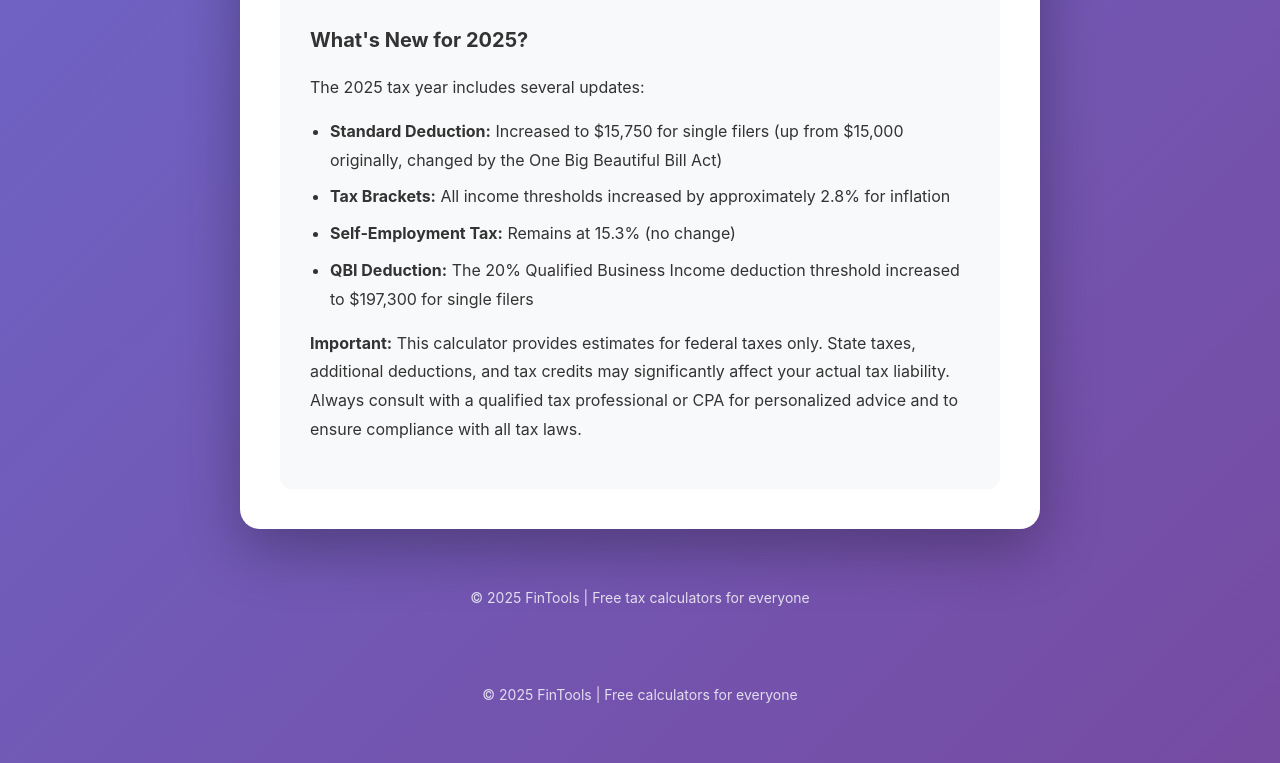
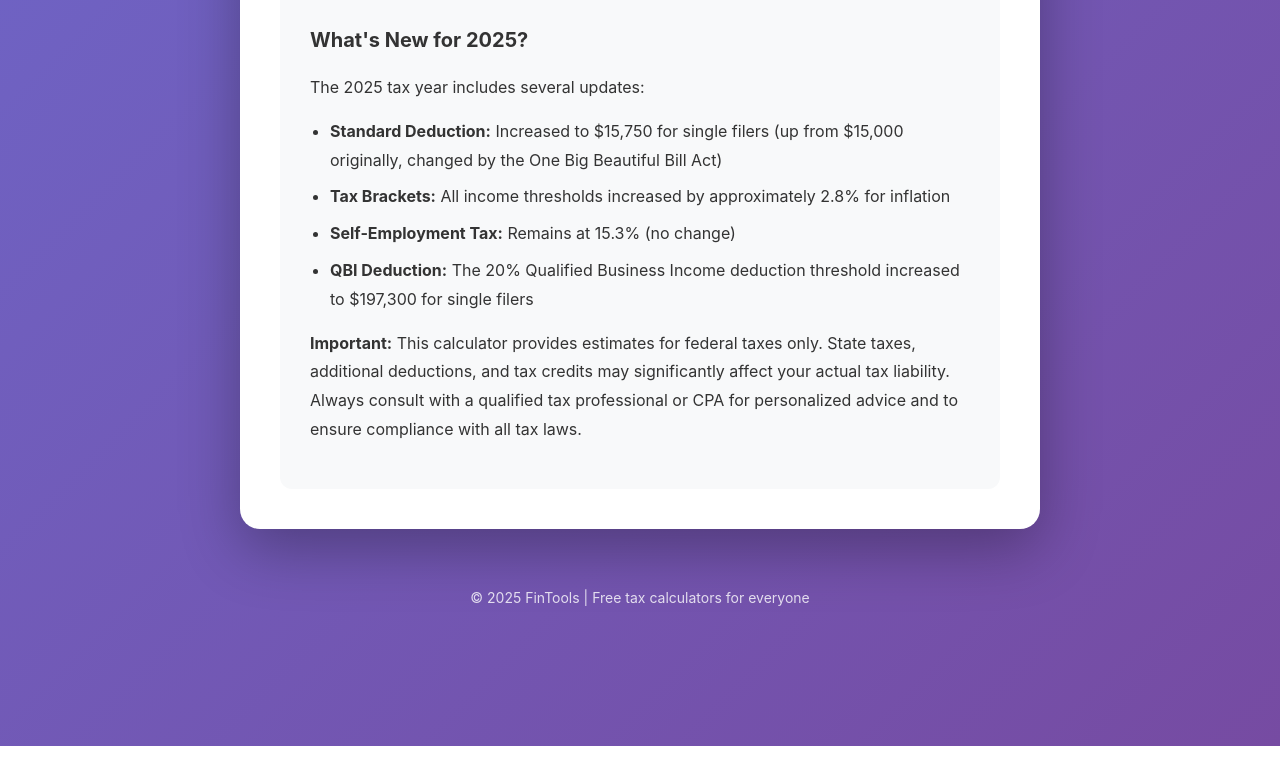
Before and after one commit to OperatorSigmaM/freelance-tax-calculator, an Eleventy site: page src/index.njk in a window 1280 px wide. Shown: the part 2444-3207 px from the top of the page. Built offline with nearby package versions, Linux system fonts and the light colour scheme; Eleventy itself is replaced by a stand-in of ours; files that its build step writes are made by us from their sources.

```diff
--- a/src/_includes/base.njk
+++ b/src/_includes/base.njk
@@ -157,7 +157,7 @@
 
     <!-- Footer -->
     <footer>
-        <p>&copy; 2025 FinTools | Free calculators for everyone</p>
+
     </footer>
 
     <!-- Navigation Logic -->
```
